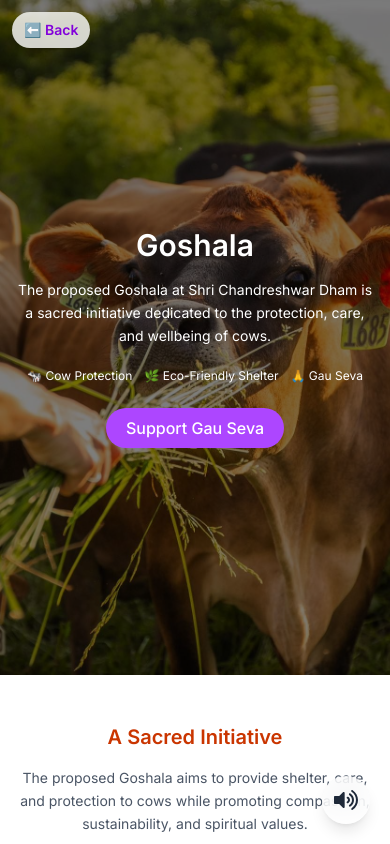
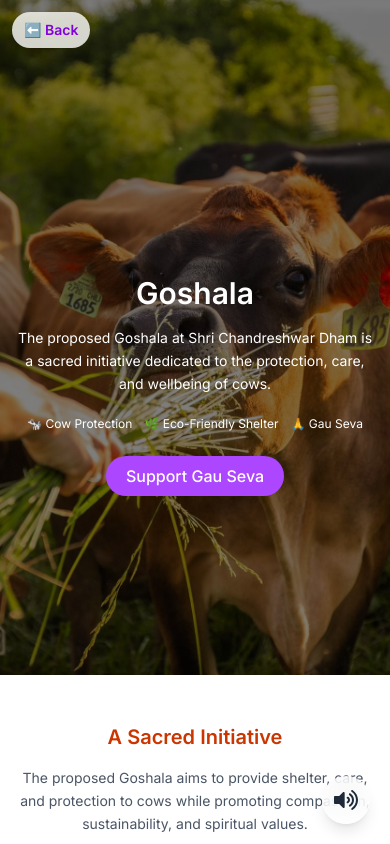
Before and after one commit to PathakAnshika/ShivTempleWebsite, a Next.js app: page /goshala in a window 390 px wide. Shown: the top 844 px of the page. Built offline with nearby package versions, Linux system fonts and the light colour scheme.

Commit message:
Upgrade Next.js to fix security vulnerability

```diff
--- a/app/goshala/page.jsx
+++ b/app/goshala/page.jsx
@@ -41,8 +41,8 @@ export default function GoshalaPage() {
     className="block md:hidden absolute inset-0 w-full h-full object-cover"
   />
 
-  <div className="absolute inset-0 bg-black/50 flex items-center justify-center">
-    <div className="text-center text-white max-w-3xl px-4 md:px-6">
+  <div className="absolute inset-0 bg-black/50 flex flex-col justify-center">
+  <div className="text-center text-white max-w-3xl mx-auto px-4 md:px-6 mt-24 md:mt-0">
       <h1 className="text-3xl sm:text-4xl md:text-6xl font-semibold mb-4 md:mb-6">
         Goshala
       </h1>
```
